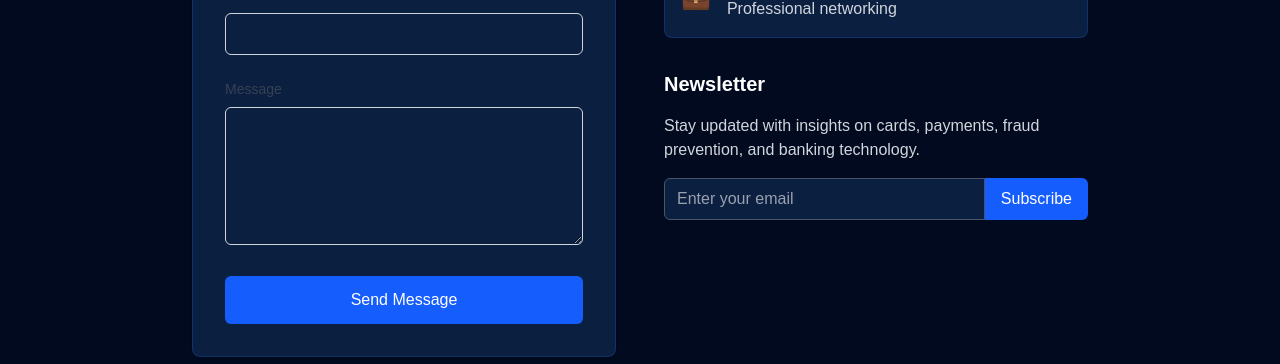
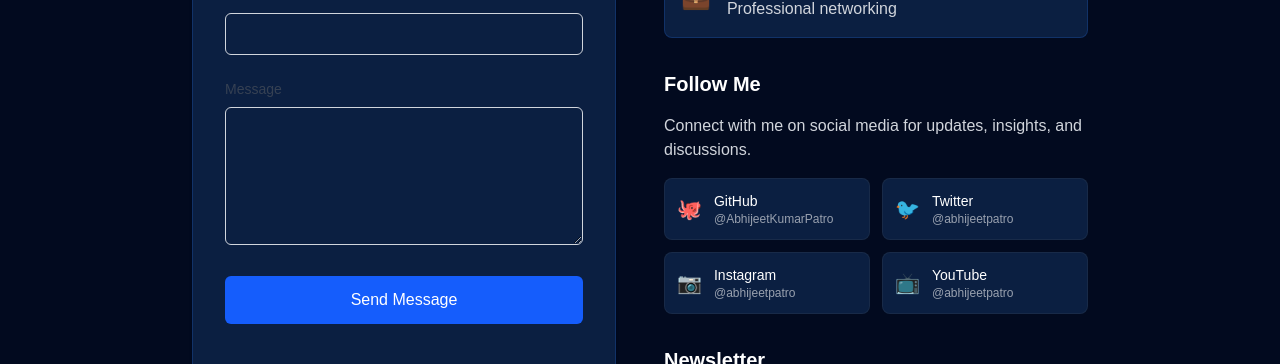
Before and after one commit to AbhijeetKumarPatro/abhijeetonline, a Next.js app: page /contact in a window 1280 px wide. Shown: the part 399-763 px from the top of the page. Built offline with nearby package versions, Linux system fonts and the light colour scheme; no server answers.

Commit message:
Add social media handles section to contact page with GitHub, Twitter, Instagram, and YouTube

```diff
--- a/app/contact/page.tsx
+++ b/app/contact/page.tsx
@@ -58,6 +58,66 @@ export default function ContactPage() {
             </div>
 
             <div>
+              <h3 className="text-xl font-semibold text-white mb-4">Follow Me</h3>
+              <p className="text-gray-300 mb-4">
+                Connect with me on social media for updates, insights, and discussions.
+              </p>
+              <div className="grid grid-cols-2 gap-3">
+                <a
+                  href="https://github.com/AbhijeetKumarPatro"
+                  target="_blank"
+                  rel="noopener noreferrer"
+                  className="flex items-center p-3 bg-[#0b1f41] rounded-lg hover:bg-[#0f2549] transition-colors border border-gray-600/20"
+                >
+                  <div className="text-gray-300 text-xl mr-3">🐙</div>
+                  <div>
+                    <h4 className="font-medium text-white text-sm">GitHub</h4>
+                    <p className="text-gray-400 text-xs">@AbhijeetKumarPatro</p>
+                  </div>
+                </a>
+
+                <a
+                  href="https://twitter.com/abhijeetpatro"
+                  target="_blank"
+                  rel="noopener noreferrer"
+                  className="flex items-center p-3 bg-[#0b1f41] rounded-lg hover:bg-[#0f2549] transition-colors border border-gray-600/20"
+                >
+                  <div className="text-blue-400 text-xl mr-3">🐦</div>
+                  <div>
+                    <h4 className="font-medium text-white text-sm">Twitter</h4>
+                    <p className="text-gray-400 text-xs">@abhijeetpatro</p>
+                  </div>
+                </a>
+
+                <a
+                  href="https://instagram.com/abhijeetpatro"
+                  target="_blank"
+                  rel="noopener noreferrer"
+                  className="flex items-center p-3 bg-[#0b1f41] rounded-lg hover:bg-[#0f2549] transition-colors border border-gray-600/20"
+                >
+                  <div className="text-pink-400 text-xl mr-3">📷</div>
+                  <div>
+                    <h4 className="font-medium text-white text-sm">Instagram</h4>
+                    <p className="text-gray-400 text-xs">@abhijeetpatro</p>
+                  </div>
+                </a>
+
+                <a
+                  href="https://youtube.com/@abhijeetpatro"
+                  target="_blank"
+                  rel="noopener noreferrer"
+                  className="flex items-center p-3 bg-[#0b1f41] rounded-lg hover:bg-[#0f2549] transition-colors border border-gray-600/20"
+                >
+                  <div className="text-red-500 text-xl mr-3">📺</div>
+                  <div>
+                    <h4 className="font-medium text-white text-sm">YouTube</h4>
+                    <p className="text-gray-400 text-xs">@abhijeetpatro</p>
+                  </div>
+                </a>
+              </div>
+            </div>
+
+            <div>
               <h3 className="text-xl font-semibold text-white mb-4">Newsletter</h3>
               <p className="text-gray-300 mb-4">
                 Stay updated with insights on cards, payments, fraud prevention, and banking technology.
```
